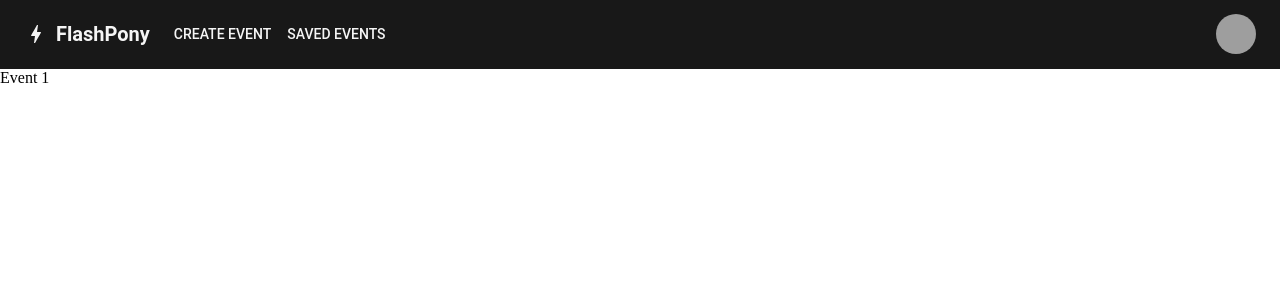
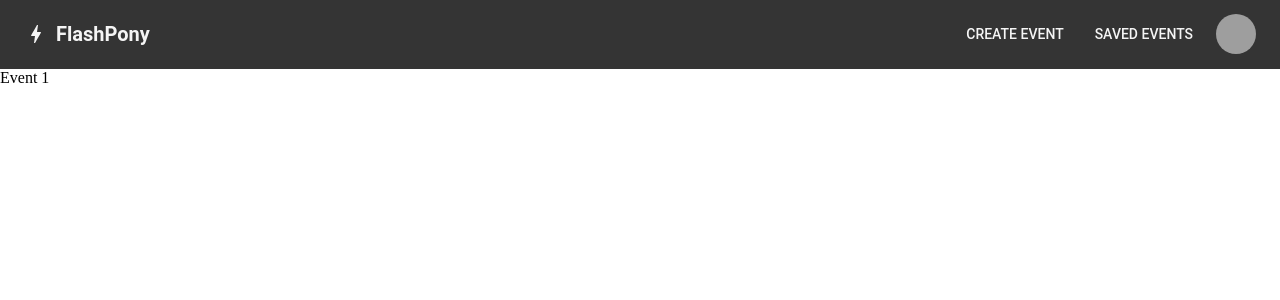
Before and after one commit to kalikokalikova/fp-client, a React (Vite) app: page /events/1 in a window 1280 px wide. Shown: the top 300 px of the page. Built offline with nearby package versions, Linux system fonts and the light colour scheme; grey boxes are pictures that could not be loaded.

Commit message:
style updates to navbar

```diff
--- a/src/components/NavBar.jsx
+++ b/src/components/NavBar.jsx
@@ -109,19 +109,20 @@ function NavBar() {
           >
             FlashPony
           </Typography>
-          <Box sx={{ flexGrow: 1, display: { xs: 'none', md: 'flex' } }}>
+
+          <Box sx={{ flexGrow: 1, display: { xs: 'none', md: 'flex', justifyContent: "end" } }} className="biggy">
             {navLinks.map((link) => (
               <Button
                 key={link}
                 onClick={handleCloseNavMenu}
-                sx={{ my: 2, color: 'text.light', display: 'block' }}
+              sx={{ my: 2, color: 'text.light', display: 'block', marginRight: "15px" }}
               >
                 {link}
               </Button>
             ))}
           </Box>
 
-          <Box sx={{ flexGrow: 0 }}>
+          <Box sx={{ flexGrow: 0 }} className="smalley">
             <Tooltip title="Open settings">
               <IconButton onClick={handleOpenUserMenu} sx={{ p: 0 }}>
                 <Avatar alt="Remy Sharp" src="/static/images/avatar/2.jpg" />
--- a/src/theme.jsx
+++ b/src/theme.jsx
@@ -2,7 +2,7 @@ import { createTheme } from '@mui/material/styles';
 
 const theme = createTheme({
   palette: {
-    primaryDark: "#181818", // custom charcoal
+    primaryDark: "#181818e0", // custom charcoal
     primaryLight: "#f5f5f5", // custom parchment
     text: {
       light: '#f5f5f5', // custome parchment
```
